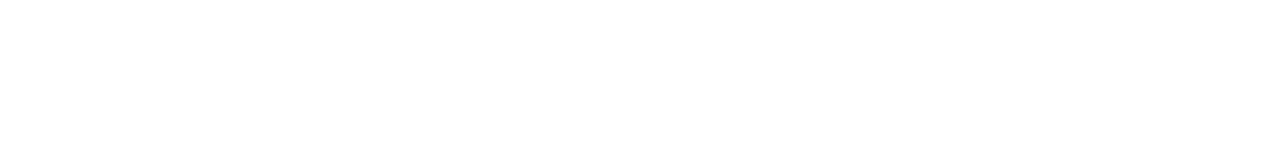
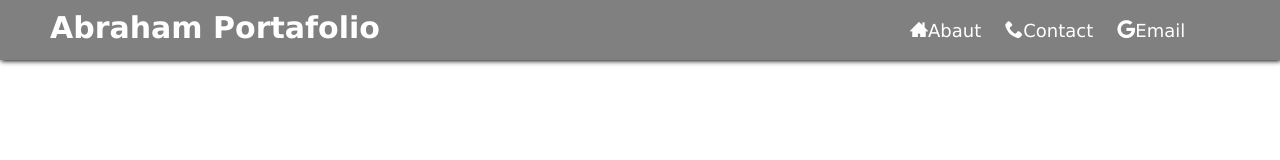
Before and after one commit to AbrahamCods/htmltotirepo, a plain HTML site: page index.html in a window 1280 px wide. Drawn offline with Linux system fonts and the light colour scheme; files whose address does not match are found by name.

Commit message:
Working header v1.0

```diff
--- a/css/style.css
+++ b/css/style.css
@@ -0,0 +1,12 @@
+*{padding: 0px; margin: 0px;}
+a{text-decoration: none;}
+
+header {background: grey; height: 60px; width: 100%; box-shadow: 1px  1px 5px #000;}
+
+header section{width: 1200px;}
+
+header section h1{font:bold 30px Verdana; color: white; padding: 10px 5px 5px 50px;}
+
+header section #menu{ width: 300px;float: right; margin-top: -30px;}
+
+header section a{ font: lighter 18px Verdana; padding: 10px; color: white;}
--- a/index.html
+++ b/index.html
@@ -4,8 +4,22 @@
     <meta charset="UTF-8">
     <meta name="viewport" content="width=device-width, initial-scale=1.0">
     <title>Document</title>
+    <link rel="stylesheet" type="text/css" href="css/style.css">
+    <link rel="stylesheet" type="text/css" href="css/iconos.css">
+
 </head>
 <body>
-
+    <header>
+        <section>
+            <h1>Abraham Portafolio</h1>
+            <section id="menu">
+                <ul>
+                    <a href="http://"><span class="icon-home3"></span>Abaut</a>
+                    <a href="http://"><span class="icon-phone"></span>Contact</a>
+                    <a href="http://"><span class="icon-google"></span>Email</a>
+                </ul>
+            </section>
+        </section>
+    </header>
 </body>
 </html>
```
